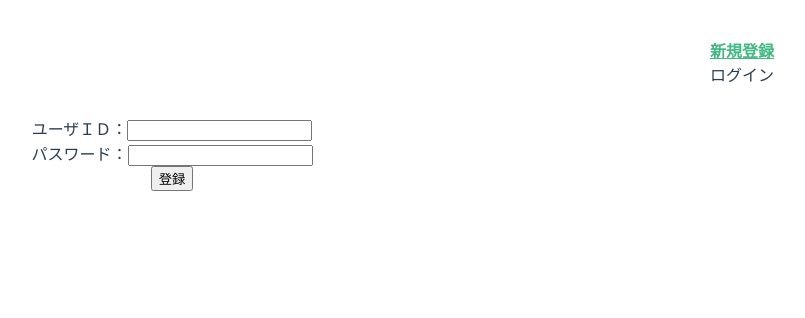
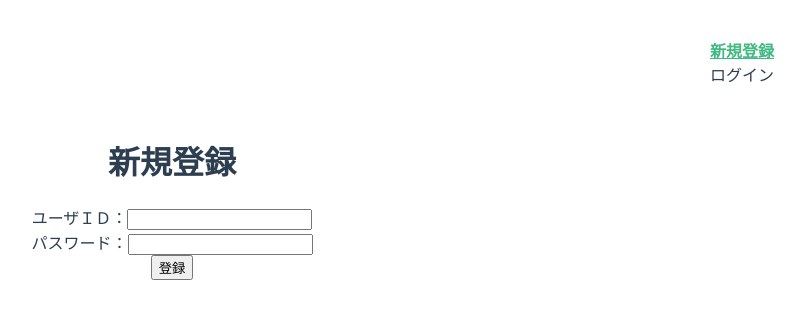
Before and after one commit to YanaPIIDXer/VueSPATest, a Vue app in the folder Frontend/src/: page /register in a window 1280 px wide. Shown: the top 318 px of the page, without its empty margins (468-1273 px from the left). Built offline with nearby package versions, Linux system fonts and the light colour scheme.

Commit message:
見出しを入れた

```diff
--- a/Frontend/src/src/views/Register.vue
+++ b/Frontend/src/src/views/Register.vue
@@ -1,5 +1,6 @@
 <template>
   <div class="register_form">
+    <h1>新規登録</h1>
     <form>
       ユーザＩＤ：<input type="text" name="id" /><br />
       パスワード：<input type="password" name="password" /><br />
```
